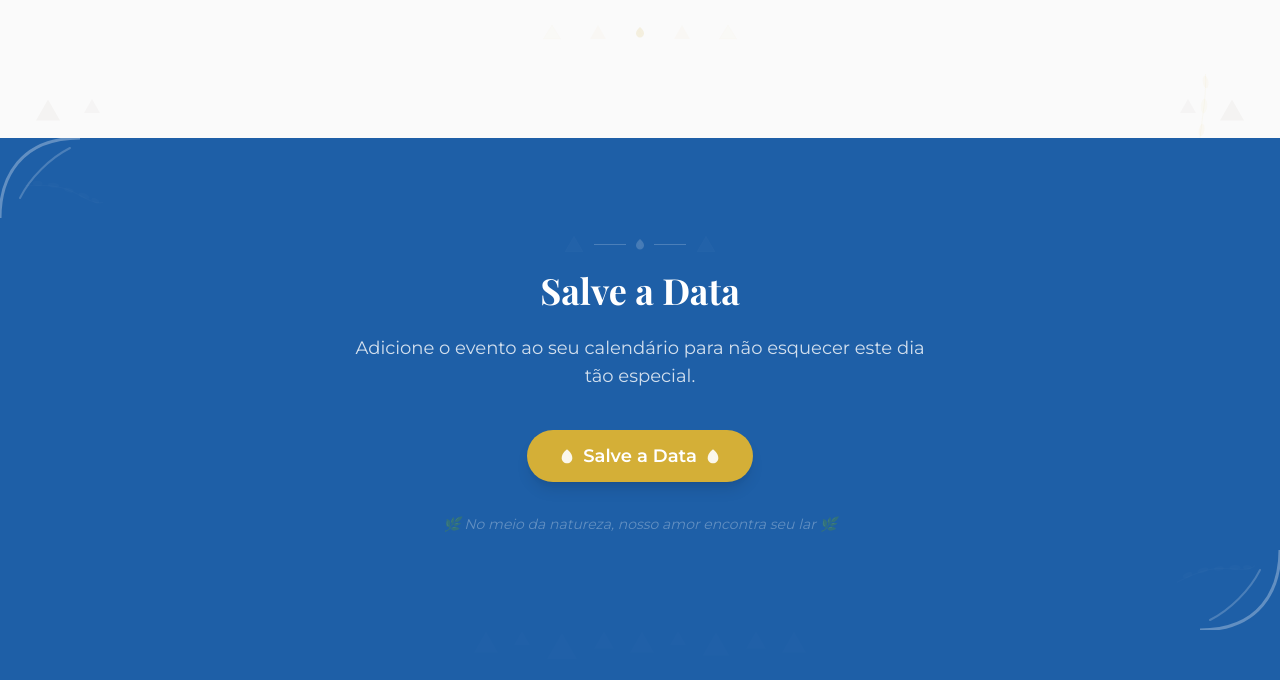
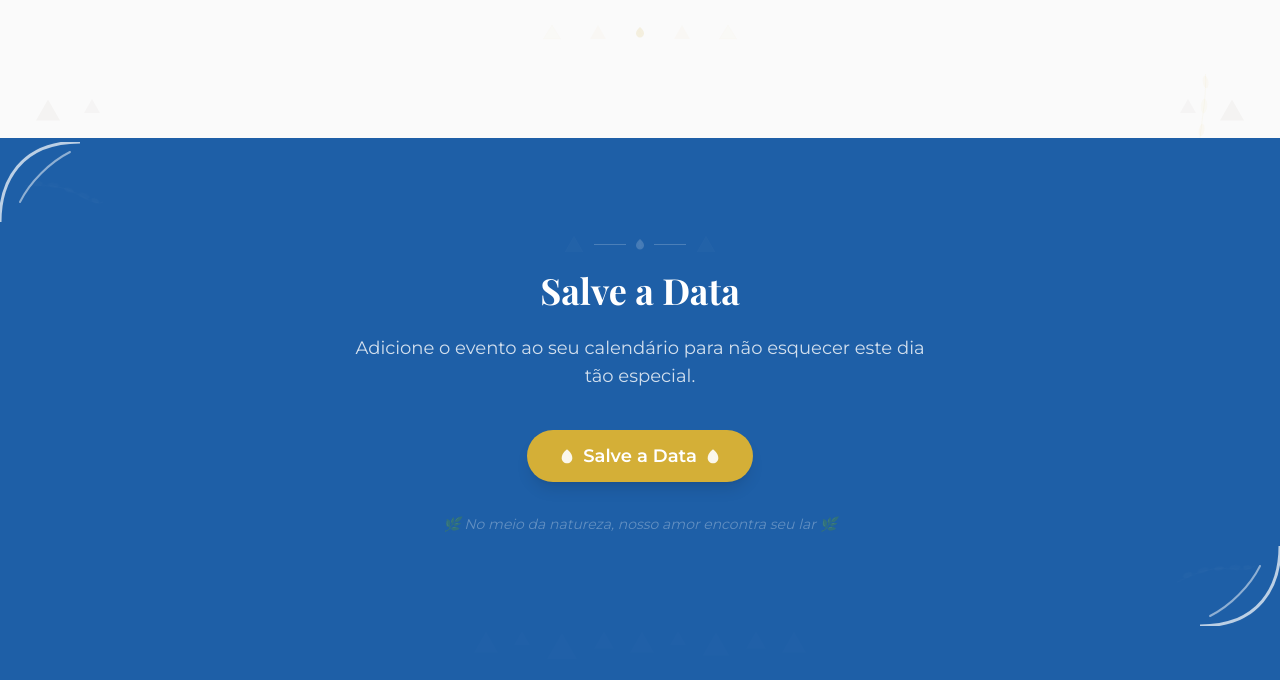
Before and after one commit to gabriel-Oak/wedding, a Next.js app: page / in a window 1280 px wide. Shown: the part 1260-1940 px from the top of the page. Built offline with nearby package versions, Linux system fonts and the light colour scheme; a web font is replaced by a local one.

Commit message:
feat(CTA): adicionar animação suave nos ornamentos de canto

```diff
--- a/src/app/globals.css
+++ b/src/app/globals.css
@@ -70,6 +70,15 @@
   }
 }
 
+@keyframes cornerFloat {
+  0%, 100% {
+    transform: translateY(0) rotate(0deg);
+  }
+  50% {
+    transform: translateY(-4px) rotate(1deg);
+  }
+}
+
 @keyframes branchFloat {
   0%, 100% {
     transform: translateY(0);
@@ -128,6 +137,10 @@
   animation: leafFloatSlow 8s ease-in-out infinite;
 }
 
+.animate-corner-float {
+  animation: cornerFloat 6s ease-in-out infinite;
+}
+
 /* Mountain mist animation */
 @keyframes mistFloat {
   0%, 100% {
--- a/src/components/CTASection.tsx
+++ b/src/components/CTASection.tsx
@@ -54,14 +54,14 @@ function CornerLeaf({ className = "" }: { className?: string }) {
         stroke="currentColor"
         strokeWidth="1.5"
         strokeLinecap="round"
-        opacity="0.3"
+        opacity="0.7"
       />
       <path
         d="M10 30C15 20 25 10 35 5"
         stroke="currentColor"
         strokeWidth="1"
         strokeLinecap="round"
-        opacity="0.2"
+        opacity="0.5"
       />
     </svg>
   );
@@ -140,8 +140,8 @@ export default function CTASection() {
   return (
     <section className="relative bg-wedding-blue py-16 md:py-24 overflow-hidden">
       {/* Decorative corner leaves */}
-      <CornerLeaf className="absolute left-0 top-0 h-16 w-16 text-white md:h-20 md:w-20" />
-      <CornerLeaf className="absolute right-0 bottom-0 h-16 w-16 rotate-180 text-white md:h-20 md:w-20" />
+      <CornerLeaf className="absolute left-0 top-1 h-16 w-16 animate-corner-float text-white md:h-20 md:w-20" />
+      <CornerLeaf className="absolute right-0 bottom-1 h-16 w-16 animate-corner-float rotate-180 text-white md:h-20 md:w-20" />
 
       {/* Eucalyptus branches in corners */}
       <CornerEucalyptus className="absolute left-0 top-8 h-12 w-32 text-white/10 rotate-12" />
```
